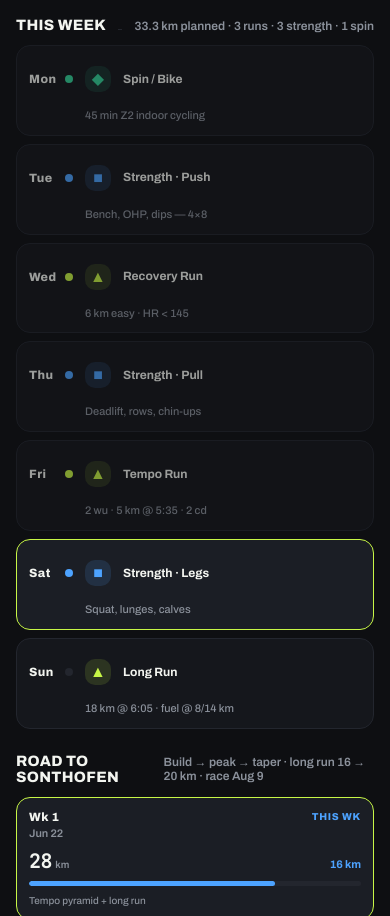
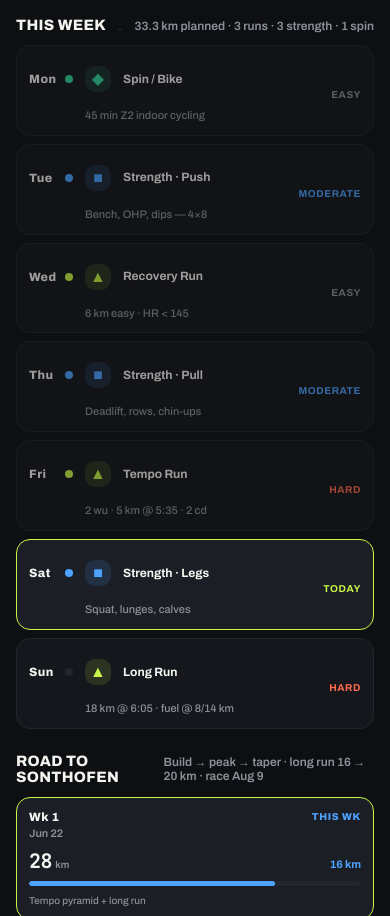
Before and after one commit to 1-Felix/Splits, a website: page Running Dashboard.dc.html in a window 390 px wide. Shown: the part 1136-2052 px from the top of the page. Drawn offline with nearby package versions, Linux system fonts and the light colour scheme.

Commit message:
feat: show load badge on this-week agenda rows (phone)

```diff
--- a/dashboard.css
+++ b/dashboard.css
@@ -88,9 +88,9 @@
   .day--wk { flex-direction: row; flex-wrap: wrap; align-items: center; gap: var(--sp-1) var(--sp-3); }
   .day--wk > :first-child { flex: 0 0 44px; }                 /* day + dot rail */
   .day--wk > :nth-child(2) { display: none; }                 /* hide the icon tile */
-  .day--wk > :nth-child(3) { flex: 1; min-width: 0; }         /* title fills line 1 */
-  .day--wk > :nth-child(4) { flex: 1 1 100%; margin-left: calc(44px + var(--sp-3)); }  /* detail wraps to line 2, indented past the rail */
-  .day--wk > :last-child { display: none; }                   /* hide the load label for compactness */
+  .day--wk > :nth-child(3) { flex: 0 1 auto; min-width: 0; }  /* title (content width, shrinkable) on line 1 */
+  .day--wk > :nth-child(4) { order: 1; flex: 1 1 100%; margin-left: calc(44px + var(--sp-3)); }  /* detail wraps to line 2, indented past the rail */
+  .day--wk > :last-child { margin-left: auto; }               /* load badge → right end of line 1 */
 
   /* runs table → stacked labeled cards */
   .runs-head { display: none; }
```
